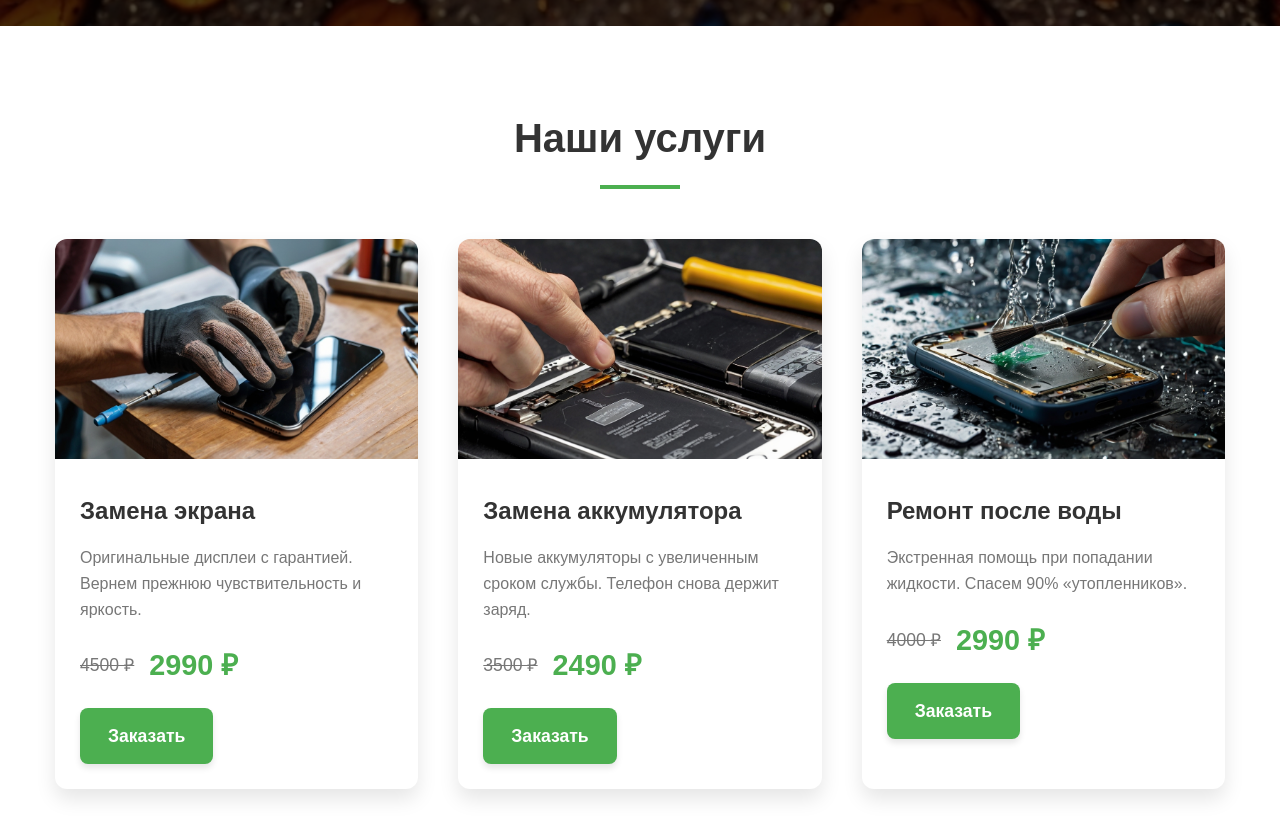
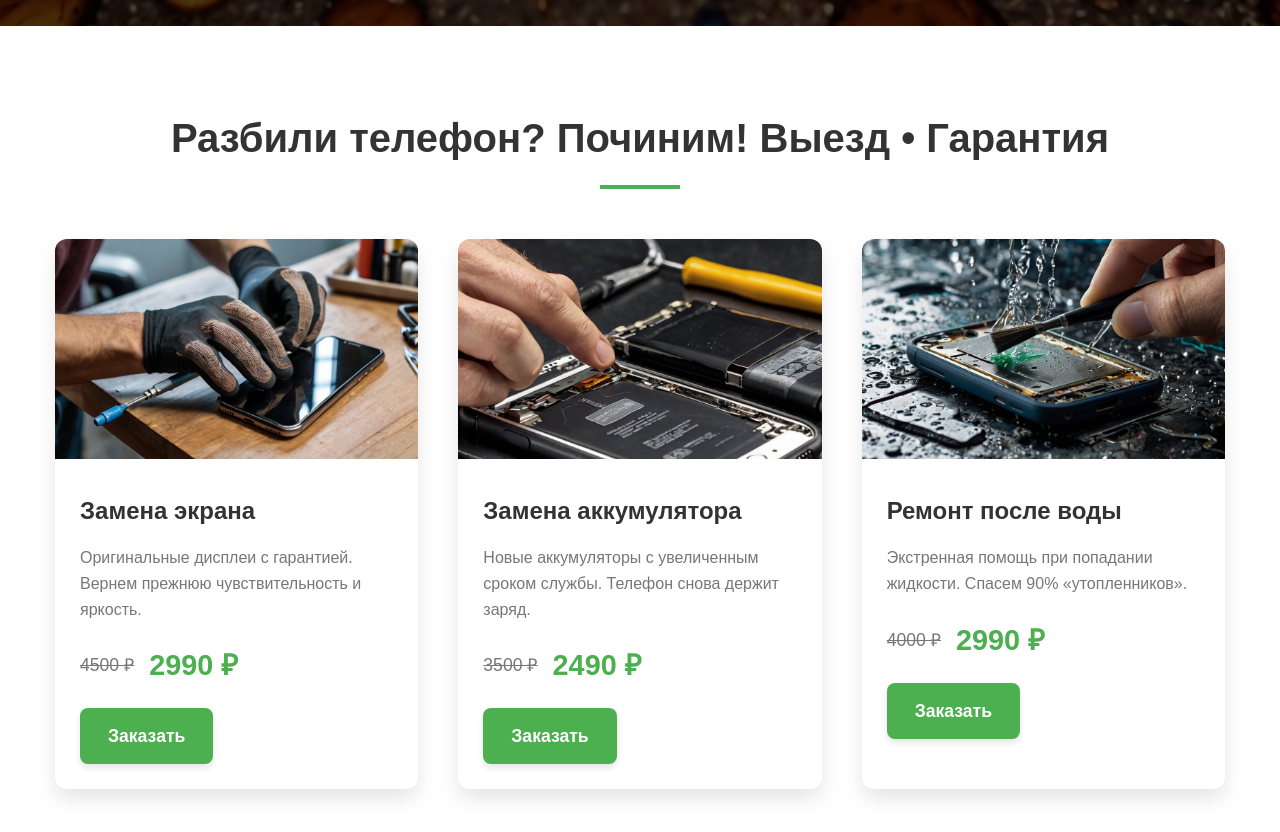
Before and after one commit to peexthree/kazanremont.github.io, a plain HTML site: page index.html in a window 1280 px wide. Shown: the part 1062-1894 px from the top of the page. Drawn offline with nearby package versions, Linux system fonts and the light colour scheme.

Commit message:
Update index.html

```diff
--- a/index.html
+++ b/index.html
@@ -58,7 +58,7 @@
         <!-- Услуги -->
         <section id="services" class="services" aria-labelledby="services-heading">
             <div class="container">
-                <h2 id="services-heading" class="section-title animate__animated animate__fadeIn">Наши услуги</h2>
+                <h2 id="services-heading" class="section-title animate__animated animate__fadeIn">Разбили телефон? Починим! Выезд • Гарантия </h2>
                 <div class="service-grid">
                     <!-- Карточка услуги 1 -->
                     <article class="service-card animate__animated animate__fadeInUp">
```
